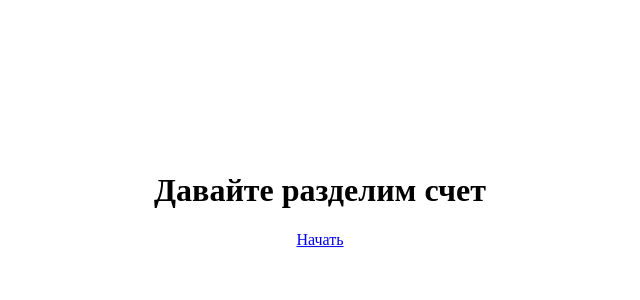
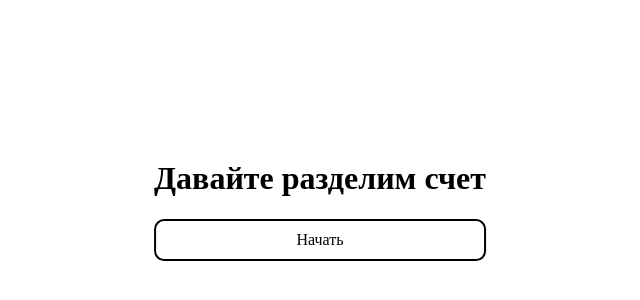
Before and after one commit to TatianaChF/-JS-Vue-, a Vue app: page / in a window 1280 px wide. Shown: the part 200-500 px from the top of the page, without its empty margins (320-960 px from the left). Built offline with nearby package versions, Linux system fonts and the light colour scheme.

Commit message:
adding test styles on the main page

```diff
--- a/src/App.vue
+++ b/src/App.vue
@@ -16,4 +16,18 @@
     justify-content: center;
     text-align: center;
   }
+
+  .container a {
+    text-decoration: none;
+    color: black;
+    padding: 10px 5px;
+    border: 2px solid black;
+    border-radius: 10px;
+  }
+
+  .container a:hover {
+    background-color: black;
+    color: white;
+    border: 2px solid orange;
+  }
 </style>
```
